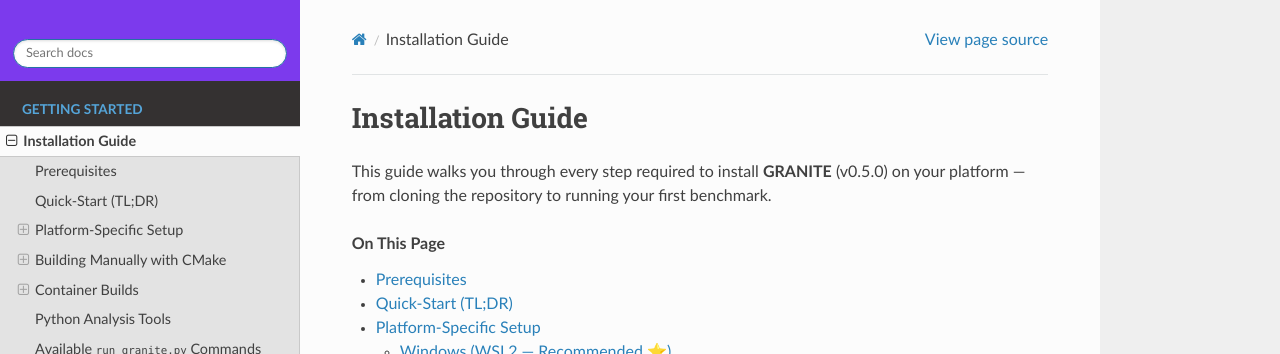
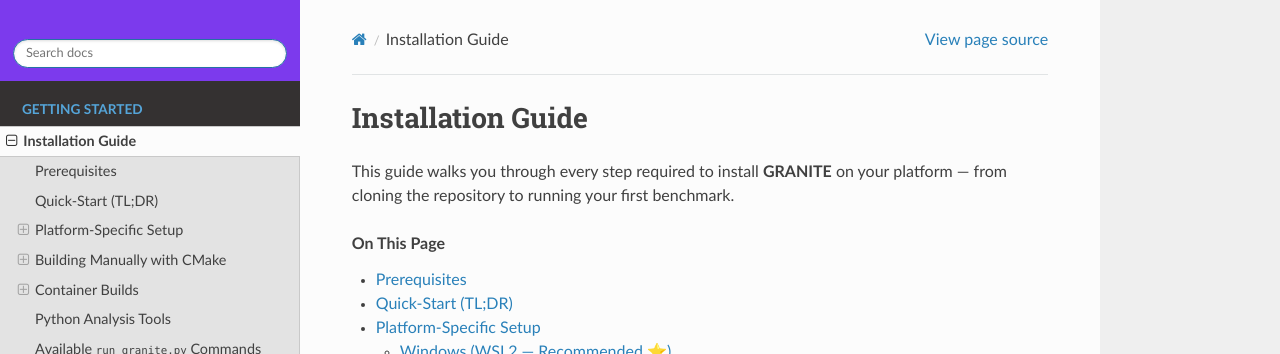
Before and after one commit to LiranOG/Granite, a Sphinx documentation site: the page built from docs/user_guide/installation.rst, in a window 1280 px wide and 900 px high. Shown: the top 354 px of the window. Built offline with Sphinx 7.4.7 and the Read the Docs theme 3.1.0, drawn with Linux system fonts in a browser that asks for light colours; pages that are not in the unit, such as notebooks, are missing from menus.

Commit message:
Update installation guide for GRANITE

```diff
--- a/docs/user_guide/installation.rst
+++ b/docs/user_guide/installation.rst
@@ -1,7 +1,7 @@
 Installation Guide
 ==================
 
-This guide walks you through every step required to install **GRANITE** (v0.5.0)
+This guide walks you through every step required to install **GRANITE**
 on your platform — from cloning the repository to running your first benchmark.
 
 .. contents:: On This Page
```
